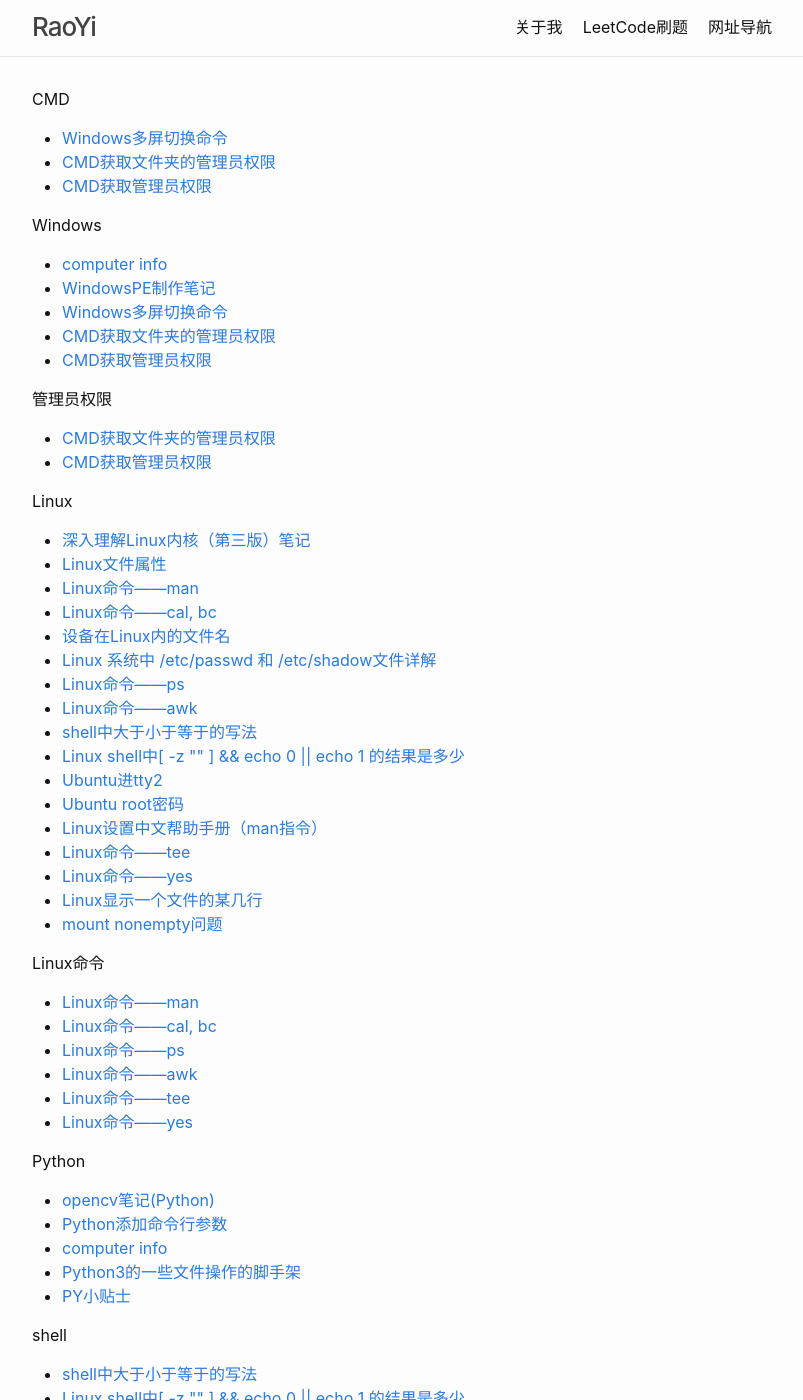
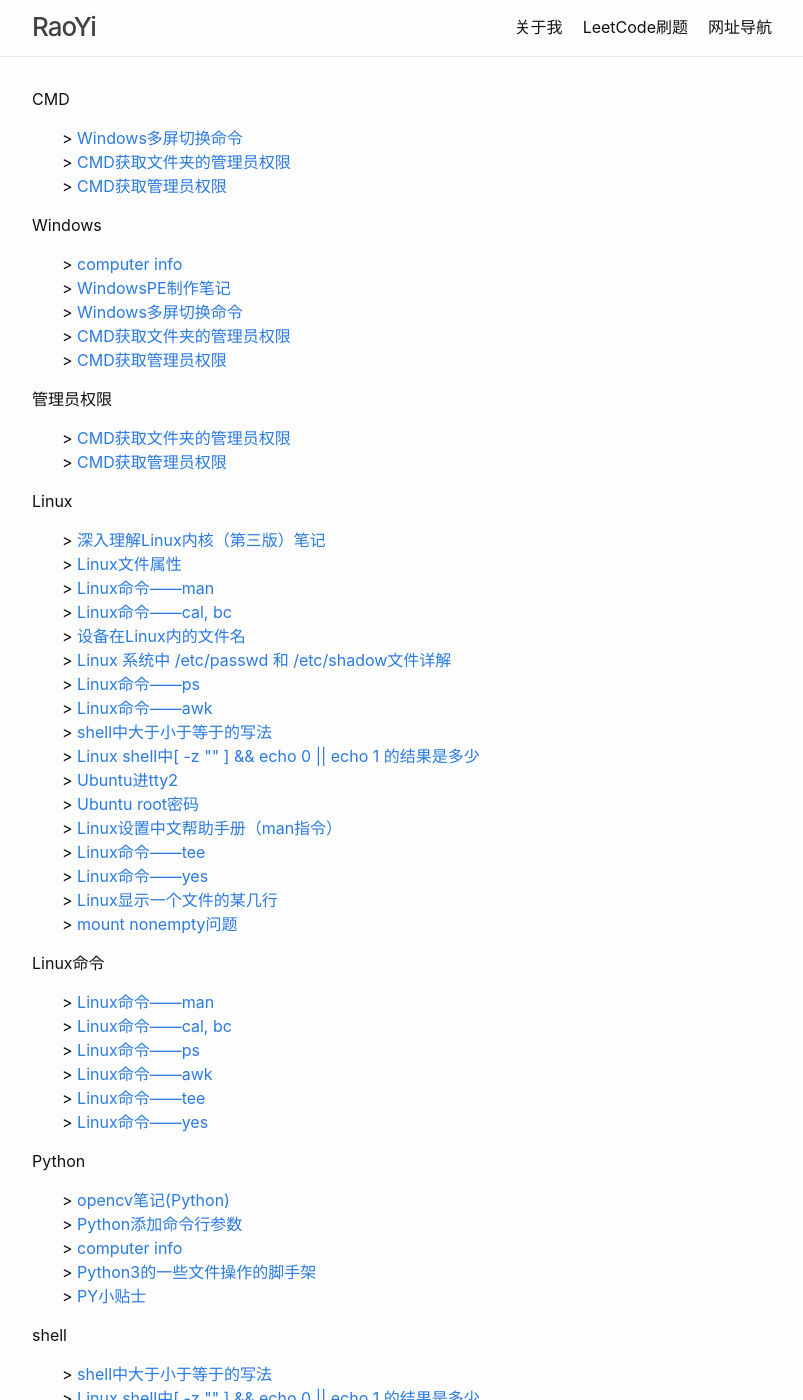
Before and after one commit to raoyi/raoyi.github.io, a Jekyll site: the page built from index.md, in a window 1280 px wide and 1400 px high. Shown: the whole window, without its empty margins (238-1041 px from the left). Built offline with Jekyll 4.4.1, drawn with Linux system fonts in a browser that asks for light colours.

Commit message:
Update home.html

```diff
--- a/_layouts/home.html
+++ b/_layouts/home.html
@@ -5,11 +5,10 @@ layout: default
 <div class="home">
 {% for tag in site.tags | sort %}
   <p>{{ tag[0] }}</p>
-  <ul>
+  <ul style="list-style-type: none">
     {% for post in tag[1] %}
-      <li><a href="{{ post.url }}">{{ post.title }}</a></li>
+      <li>> <a href="{{ post.url }}">{{ post.title }}</a></li>
     {% endfor %}
   </ul>
 {% endfor %}
-
 </div>
```
